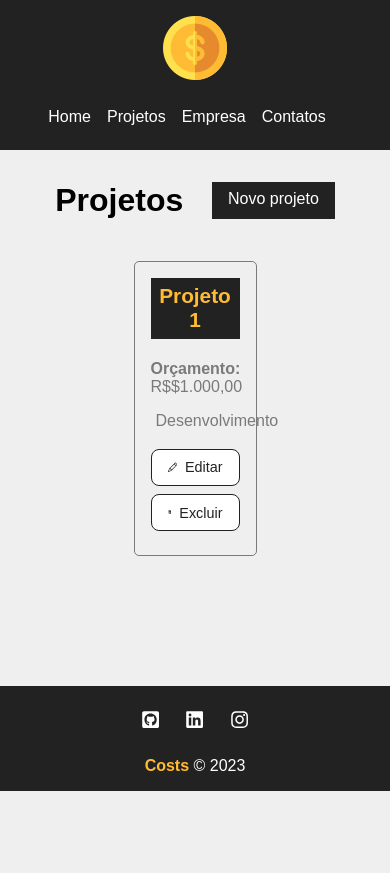
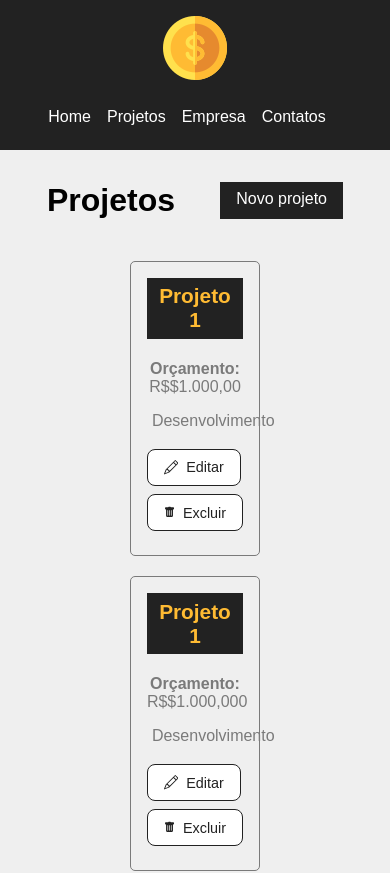
Before and after one commit to Adoniasfalcao/Costs, a React (Create React App) app: page /projects in a window 390 px wide. Shown: the top 873 px of the page. Before the commit the page ends 844 px from the top, so only its background shows below. Built offline with nearby package versions, Linux system fonts and the light colour scheme; data requests are answered from the project's data file.

Commit message:
Alterações em Projects

```diff
--- a/dj.json
+++ b/dj.json
@@ -10,6 +10,17 @@
       "cost": 0,
       "services": [],
       "id": 1
+    },
+    {
+      "project_name": "Projeto 1",
+      "project_budget": "$1.000,000",
+      "category": {
+        "id": "1",
+        "name": "Desenvolvimento"
+      },
+      "cost": 0,
+      "services": [],
+      "id": 2
     }
   ],
   "categories": [
--- a/src/components/pages/Pages style/Projects.module.css
+++ b/src/components/pages/Pages style/Projects.module.css
@@ -7,3 +7,15 @@
     justify-content: space-between;
     margin-bottom: 2rem;
 }
+
+
+@media screen and (max-width: 768px) {
+    .project_container {
+        width: 360px;
+    }
+
+    .project_container h1 {
+        font-size: 2em;
+    }
+
+}
```
